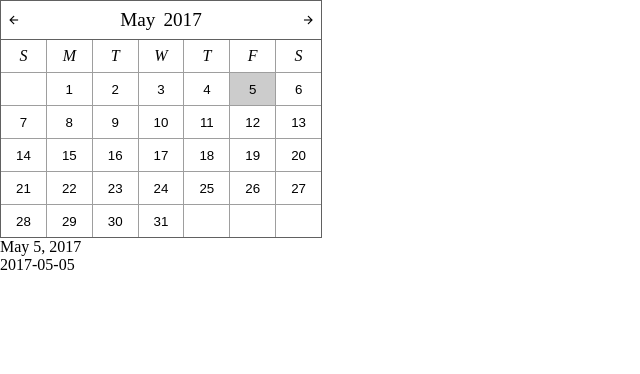
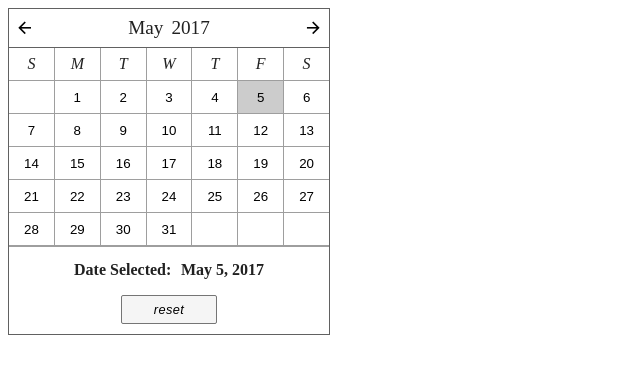
Before and after one commit to andrew-ware/react-simple-date-picker, a React app: page / in a window 1280 px wide. Shown: the whole page, without its empty margins (0-640 px from the left). Built offline with nearby package versions, Linux system fonts and the light colour scheme.

Commit message:
Add reset and valueDisplay components + styles

```diff
--- a/src/components/DatePicker.js
+++ b/src/components/DatePicker.js
@@ -1,45 +1,79 @@
-import React from 'react';
-import PropTypes from 'prop-types';
+import React, { Component } from 'react';
+import '../lib/mdi/css/materialdesignicons.css';
+import '../css/components/DatePicker.css';
+import { DatePickerDate, DatePickerMonth } from '../middleware';
+import dayOnClick from './middleware/dayOnClick';
+import { previous, next } from './middleware/changeMonthOnClick';
+import reset from './middleware/reset';
 import DatePickerHeader from './DatePickerHeader';
 import DatePickerDayNamesHeader from './DatePickerDayNamesHeader';
 import DatePickerRow from './DatePickerRow';
-import '../css/components/DatePicker.css';
+import DatePickerValueDisplay from './DatePickerValueDisplay';
+import DatePickerReset from './DatePickerReset';
 
-const DatePicker = props => (
+class DatePicker extends Component {
+  constructor(props) {
+    super(props);
+
+    this.noop = () => {};
+    this.dayOnClick = dayOnClick.bind(this);
+    this.changeMonthOnClick = {
+      previous: previous.bind(this),
+      next: next.bind(this),
+    };
+    this.reset = reset.bind(this);
+
+    const selectedDate = new DatePickerDate();
+    const displayedMonth = new DatePickerMonth(
+      selectedDate.getMonth(),
+      selectedDate.getYear()
+    );
+    this.state = {
+      displayedMonth,
+      dirty: true,
+      inputName: 'date',
+      reset: this.reset,
+      selectedDate,
+    };
+  }
+
+  render() {
+    return (
       <div className="DatePicker">
+        <input
+          type="date"
+          hidden
+          name={this.state.inputName}
+          value={this.state.selectedDate.getFormattedDateString()}
+          onChange={this.noop}
+        />
         <DatePickerHeader
-      changeMonthOnClick={props.changeMonthOnClick}
-      displayedMonth={props.displayedMonth}
+          changeMonthOnClick={this.changeMonthOnClick}
+          displayedMonth={this.state.displayedMonth}
         />
         <DatePickerDayNamesHeader />
         {
-      props.displayedMonth.getMonthMap().map((row, i) => (
+          this.state.displayedMonth.getMonthMap().map((row, i) => (
             <DatePickerRow
               key={`DatePickerRow-${i}`}
-          dayOnClick={props.dayOnClick}
-          dirty={props.dirty}
+              dayOnClick={this.dayOnClick}
+              dirty={this.state.dirty}
               row={row}
-          selectedDate={props.selectedDate}
+              selectedDate={this.state.selectedDate}
             />
           ))
         }
+        <DatePickerValueDisplay
+          value={this.state.selectedDate.getHumanDateString()}
+        />
+        {
+          this.reset
+            ? <DatePickerReset reset={this.reset} />
+            : null
+        }
       </div>
     );
+  }
+};
 
 export default DatePicker;
-
-DatePicker.propTypes = {
-  changeMonthOnClick: PropTypes.shape({
-    previous: PropTypes.func.isRequired,
-    next: PropTypes.func.isRequired,
-  }).isRequired,
-  dayOnClick: PropTypes.func.isRequired,
-  dirty: PropTypes.bool.isRequired,
-  displayedMonth: PropTypes.shape({
-    getMonthMap: PropTypes.func.isRequired,
-    getFirstDay: PropTypes.func.isRequired,
-  }).isRequired,
-  selectedDate: PropTypes.shape({
-    getTime: PropTypes.func.isRequired,
-  }).isRequired,
-};
--- /dev/null
+++ b/src/components/DatePickerReset.js
@@ -0,0 +1,20 @@
+import React from 'react';
+import PropTypes from 'prop-types';
+import '../css/components/DatePickerReset.css';
+
+const DatePickerReset = props => (
+  <div className="DatePickerReset">
+    <button
+      className="DatePickerReset-button"
+      onClick={props.reset}
+    >
+      <span>reset</span>
+    </button>
+  </div>
+);
+
+export default DatePickerReset;
+
+DatePickerReset.propTypes = {
+  reset: PropTypes.func.isRequired,
+};
--- /dev/null
+++ b/src/components/DatePickerValueDisplay.js
@@ -0,0 +1,20 @@
+import React from 'react';
+import PropTypes from 'prop-types';
+import '../css/components/DatePickerValueDisplay.css';
+
+const DatePickerValueDisplay = props => (
+  <div className="DatePickerValueDisplay">
+    <span className="DatePickerValueDisplay-selected-span">
+      Date Selected:
+    </span>
+    <span className="DatePickerValueDisplay-value-span">
+      {props.value}
+    </span>
+  </div>
+);
+
+export default DatePickerValueDisplay;
+
+DatePickerValueDisplay.propTypes = {
+  value: PropTypes.string.isRequired,
+};
--- a/src/components/Root.js
+++ /dev/null
@@ -1,53 +0,0 @@
-import React, { Component } from 'react';
-import '../lib/mdi/css/materialdesignicons.css';
-import '../css/components/Root.css';
-import { DatePickerDate, DatePickerMonth } from '../middleware';
-import DatePicker from './DatePicker';
-import dayOnClick from './middleware/dayOnClick';
-import { previous, next } from './middleware/changeMonthOnClick';
-
-class Root extends Component {
-  constructor(props) {
-    super(props);
-
-    this.getDatePickerProps = this.getDatePickerProps.bind(this);
-    this.dayOnClick = dayOnClick.bind(this);
-    this.changeMonthOnClick = {
-      previous: previous.bind(this),
-      next: next.bind(this),
-    };
-
-    const selectedDate = new DatePickerDate();
-    const displayedMonth = new DatePickerMonth(
-      selectedDate.getMonth(),
-      selectedDate.getYear()
-    );
-    this.state = {
-      selectedDate,
-      displayedMonth,
-      dirty: true
-    };
-  }
-
-  getDatePickerProps() {
-    return {
-      changeMonthOnClick: this.changeMonthOnClick,
-      dayOnClick: this.dayOnClick,
-      dirty: this.state.dirty,
-      displayedMonth: this.state.displayedMonth,
-      selectedDate: this.state.selectedDate,
-    };
-  }
-
-  render() {
-    return (
-      <div className="Root">
-        <DatePicker {...this.getDatePickerProps()}/>
-        <div>{this.state.selectedDate.getHumanDateString()}</div>
-        <div>{this.state.selectedDate.getFormattedDateString()}</div>
-      </div>
-    );
-  }
-}
-
-export default Root;
--- /dev/null
+++ b/src/components/middleware/reset.js
@@ -0,0 +1,18 @@
+import DatePickerDate from '../../middleware/DatePickerDate'
+import DatePickerMonth from '../../middleware/DatePickerMonth';
+
+function reset() {
+  const selectedDate = new DatePickerDate();
+  const displayedMonth = new DatePickerMonth(
+    selectedDate.getMonth(),
+    selectedDate.getYear()
+  );
+  this.setState({
+    ...this.state,
+    selectedDate,
+    displayedMonth,
+    dirty: true,
+  })
+};
+
+export default reset;
--- a/src/index.js
+++ b/src/index.js
@@ -1,8 +1,8 @@
 import React from 'react';
 import ReactDOM from 'react-dom';
-import Root from './components/Root';
+import DatePicker from './components/DatePicker';
 
 ReactDOM.render(
-  <Root />,
+  <DatePicker />,
   document.getElementById('root')
 );
--- a/src/sass/components/DatePicker.scss
+++ b/src/sass/components/DatePicker.scss
@@ -2,7 +2,28 @@
 
 .DatePicker {
   border: solid 1px $DatePickerBorderColor;
+  color: $DatePickerFontColor;
   width: $DatePickerWidth;
   max-width: $DatePickerMaxWidth;
+  min-width: $DatePickerMinWidth;
   height: $DatePickerHeight;
 }
+
+button {
+  background-color: transparent;
+  border: none;
+  cursor: pointer;
+  text-align: center;
+  &:hover {
+    background-color: $ActiveBGColor;
+  }
+  &:focus {
+    outline: none;
+  }
+  &:disabled {
+    cursor: default;
+    &:hover {
+      background-color: inherit;
+    }
+  }
+}
--- a/src/sass/components/DatePickerHeader.scss
+++ b/src/sass/components/DatePickerHeader.scss
@@ -23,6 +23,9 @@
   button {
     height: 100%;
   }
+  i {
+    font-size: 1.2rem;
+  }
 }
 
 .DatePickerHeader-month-previous-wrapper {
--- /dev/null
+++ b/src/sass/components/DatePickerReset.scss
@@ -0,0 +1,20 @@
+@import '../partials/variables';
+
+.DatePickerReset {
+  display: flex;
+  align-items: center;
+  justify-content: center;
+  width: $DatePickerResetWidth;
+  height: $DatePickerResetHeight;
+}
+
+.DatePickerReset-button {
+  background-color: $DatePickerResetButtonBackgroundColor;
+  border: solid 1px $DatePickerResetButtonBorderColor;
+  border-radius: 2px;
+  font-size: 0.8rem;
+  font-style: italic;
+  letter-spacing: 0.025rem;
+  width: $DatePickerResetButtonWidth;
+  height: $DatePickerResetButtonHeight;
+}
--- /dev/null
+++ b/src/sass/components/DatePickerValueDisplay.scss
@@ -0,0 +1,16 @@
+@import '../partials/variables';
+
+.DatePickerValueDisplay {
+  border-top: solid 1px $DatePickerValueDisplayBorderColor;
+  display: flex;
+  align-items: center;
+  justify-content: center;
+  padding-top: $DatePickerValueDisplayPaddingTop;
+  width: $DatePickerValueDisplayWidth;
+  height: $DatePickerValueDisplayHeight;
+}
+
+.DatePickerValueDisplay-selected-span, .DatePickerValueDisplay-value-span {
+  font-weight: 600;
+  margin: 0 0.3rem;
+}
--- a/src/sass/components/Root.scss
+++ /dev/null
@@ -1,35 +0,0 @@
-@import '../partials/variables';
-
-html, body {
-  margin: 0;
-  padding: 0;
-}
-
-.Root {
-  background-color: $RootBackgroundColor;
-  min-width: $RootMinWidth;
-}
-
-h1, h2, h3, h4, h5, h6 {
-  margin: 0;
-  padding: 0;
-}
-
-button {
-  background-color: transparent;
-  border: none;
-  cursor: pointer;
-  text-align: center;
-  &:hover {
-    background-color: $ActiveBGColor;
-  }
-  &:focus {
-    outline: none;
-  }
-  &:disabled {
-    cursor: default;
-    &:hover {
-      background-color: inherit;
-    }
-  }
-}
--- a/src/sass/partials/_variables.scss
+++ b/src/sass/partials/_variables.scss
@@ -15,24 +15,25 @@ $c8: #424242;
 $c9: #212121;
 $c10: #000000;
 
+$DatePickerFontColor: $c9;
 $ActiveBGColor: rgba(0, 0, 0, 0.2);
 $DayActiveBGColor: $ActiveBGColor;
 $DatePickerBorderColor: $c7;
 $DatePickerHeaderBorderColor: $c7;
 $DatePickerRowBorderColor: $c5;
 $DatePickerDayBorderColor: $DatePickerRowBorderColor;
+$DatePickerValueDisplayBorderColor: $c5;
+$DatePickerResetButtonBorderColor: $c6;
+$DatePickerResetButtonBackgroundColor: $c1;
 
 /***
   MEASUREMENTS
 ***/
 
-/* Root */
-$RootMinWidth: 15.625rem;
-
 /* DatePicker */
-$RootBackgroundColor: inherit;
 $DatePickerWidth: 100%;
 $DatePickerMaxWidth: 20rem;
+$DatePickerMinWidth: 15.625rem;
 $DatePickerHeight: auto;
 
 /* DatePickerRow */
@@ -46,3 +47,14 @@ $DatePickerDayHeight: 2rem;
 /* DatePickerHeader */
 $DatePickerHeaderWidth: 100%;
 $DatePickerHeaderHeight: 2.4rem;
+
+/* DatePickerValueDisplay */
+$DatePickerValueDisplayWidth: 100%;
+$DatePickerValueDisplayHeight: 2rem;
+
+/* DatePickerReset */
+$DatePickerValueDisplayPaddingTop: 0.4rem;
+$DatePickerResetWidth: 100%;
+$DatePickerResetHeight: 3rem;
+$DatePickerResetButtonWidth: 30%;
+$DatePickerResetButtonHeight: 60%;
```
Also changed, not shown: src/css/components/DatePicker.css, src/css/components/DatePickerDay.css, src/css/components/DatePickerDayNamesHeader.css, src/css/components/DatePickerHeader.css, src/css/components/DatePickerReset.css (added), src/css/components/DatePickerRow.css, src/css/components/DatePickerValueDisplay.css (added), src/css/components/Root.css (deleted). Lines whose indentation alone changed are shown as unchanged.
